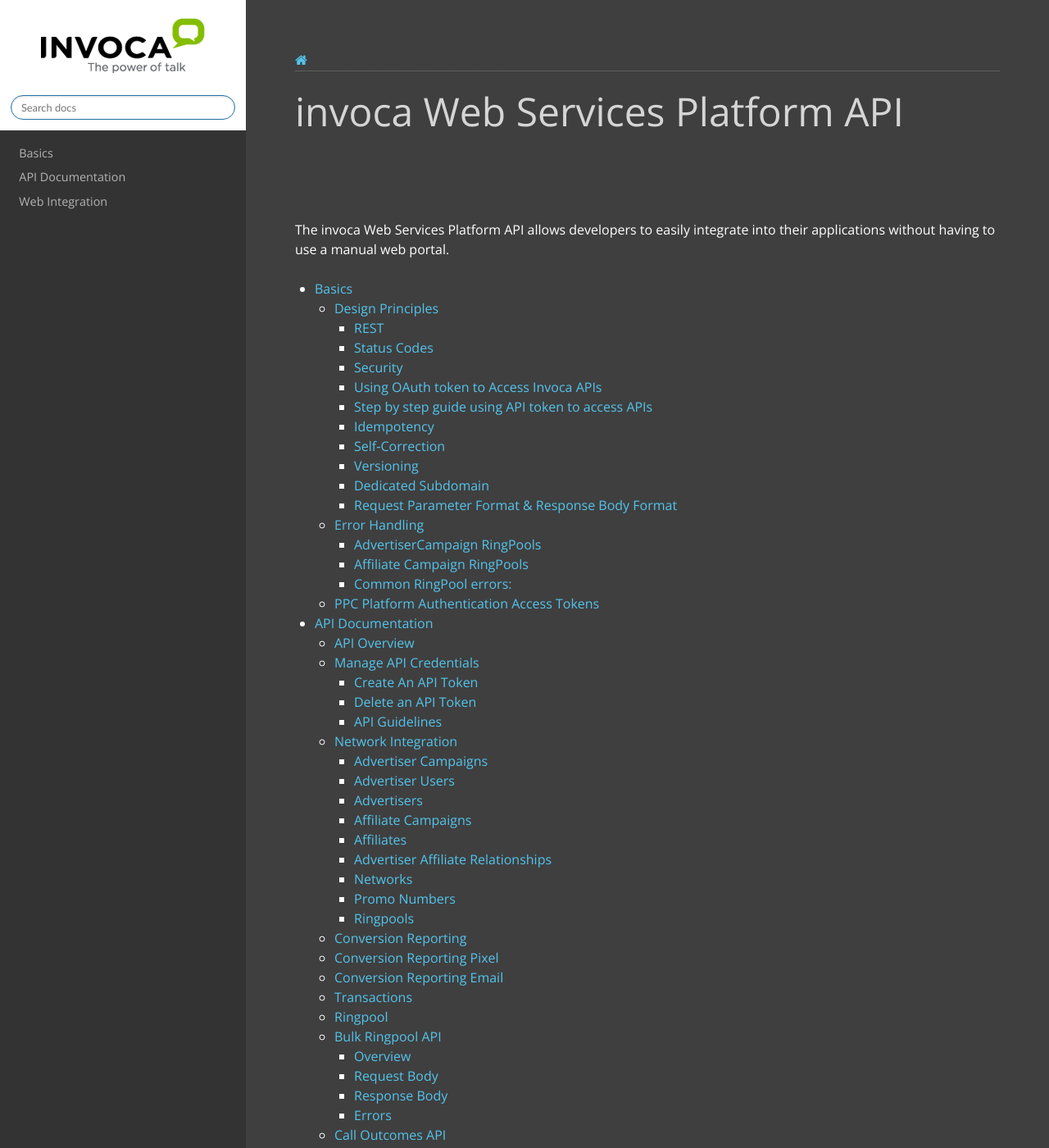
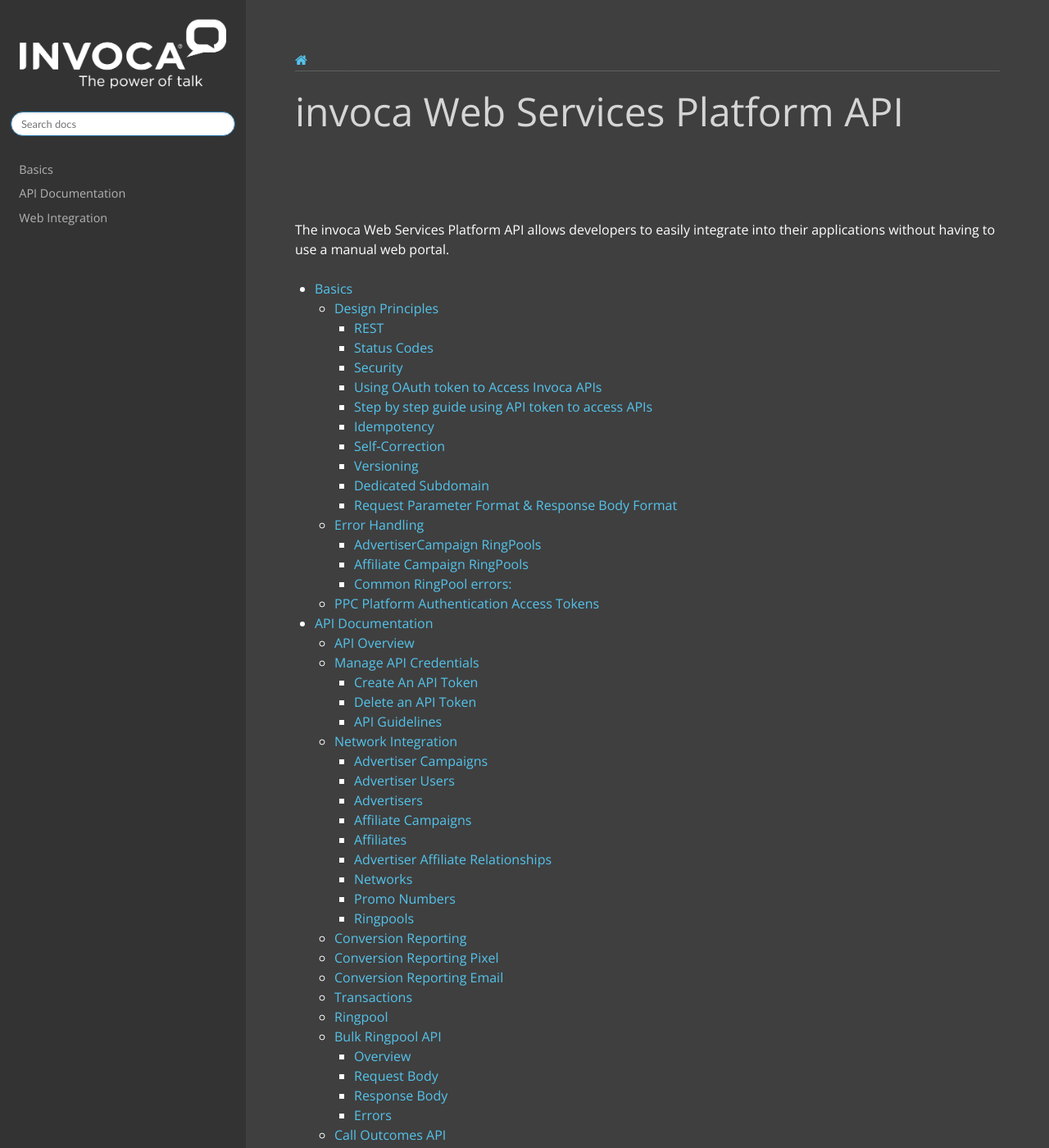
Before and after one commit to naellis89/documentation, a Sphinx documentation site: the page built from source/index.rst, in a window 1280 px wide and 1400 px high. Shown: the whole window at 82% size. Built offline with Sphinx 7.4.7 and the Read the Docs theme 2.0.0, drawn with Linux system fonts in a browser that asks for light colours; nearby versions of some CDN libraries; library files that are not in the unit come from our copies.

Commit message:
Update logo

```diff
--- a/source/_static/css/custom.css
+++ b/source/_static/css/custom.css
@@ -136,7 +136,7 @@
 }
 
 .wy-side-nav-search {
-  background-color: #FFF;
+  background-color: inherit;
 }
 
 .wy-nav-content-wrap {
```
Also changed, not shown: source/_static/logo.png.
